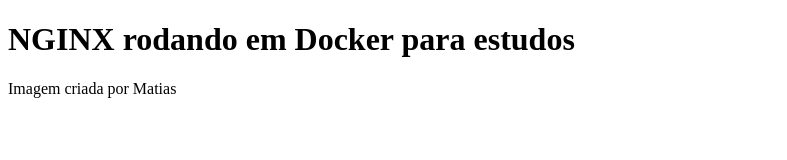
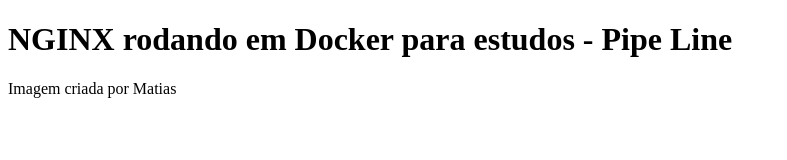
Before and after one commit to a20n21/nginx-docker, a plain HTML site: page site/index.html in a window 1280 px wide. Shown: the whole page, without its empty margins (0-787 px from the left). Drawn offline with Linux system fonts and the light colour scheme.

Commit message:
Modificações HTML

```diff
--- a/site/index.html
+++ b/site/index.html
@@ -4,7 +4,7 @@
     <title>Aplicação Pipeline Matias</title>
 </head>
 <body>
-    <h1>NGINX rodando em Docker para estudos </h1>
+    <h1>NGINX rodando em Docker para estudos - Pipe Line </h1>
     <p>Imagem criada por Matias</p>
 </body>
 </html>
```
